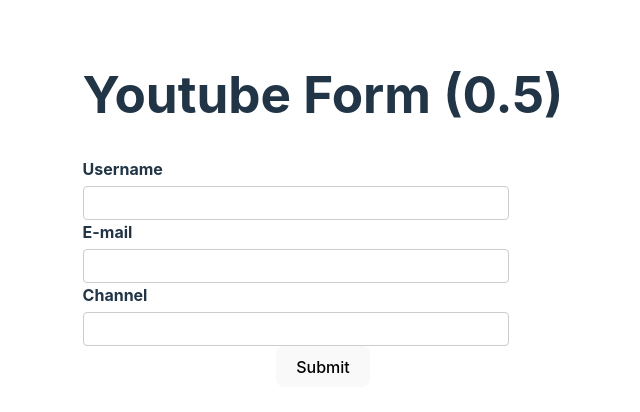
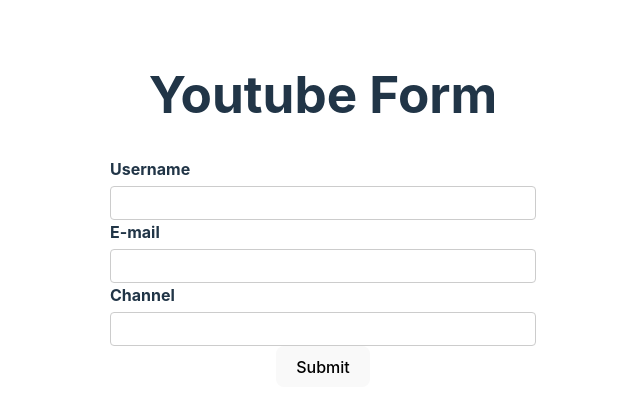
Before and after one commit to limmxc1/rhf-demo-by-Codevolution, a React (Vite) app: page / in a window 1280 px wide. Shown: the top 412 px of the page, without its empty margins (317-957 px from the left). Built offline with nearby package versions, Linux system fonts and the light colour scheme.

Commit message:
Form Submission

```diff
--- a/src/components/YoutubeForm.jsx
+++ b/src/components/YoutubeForm.jsx
@@ -3,20 +3,19 @@
 
 export const YoutubeForm = () => {
 
-	let renderCount = 0
-	// to prove that rhf does not cause a re-render, unlike other form state
-	//management methods using controlled inputs (e.g. useState)
+	const form = useForm()
+	const { register, control, handleSubmit } = form
 
-	const form = useForm()
-	const { register, control } = form
+	const onSubmit = (data) => {
+		// handleSubmit passes the form data to this onSubmit function, allowing logging to console
+		console.log('Form submitted', data)
+		// inspect browser to check data has been logged to console
+	}
 
-	renderCount++
 	return (
 		<div>
-			<h1>Youtube Form ({renderCount / 2})</h1>
-			 {/* divide 2 because React.StrictMode renders components twice
-			 during development mode to detect issues with code */}
-			<form>
+			<h1>Youtube Form</h1>
+			<form onSubmit={handleSubmit(onSubmit)}>
 				<label htmlFor="username">Username</label>
 				<input
 					type="text"
```
